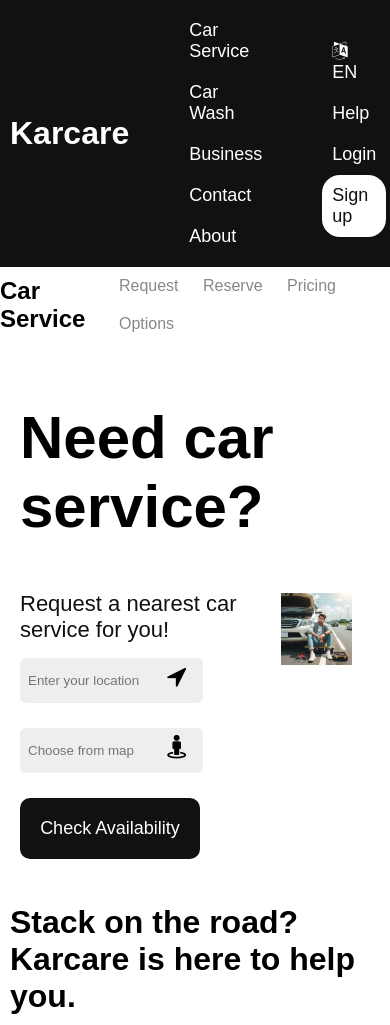
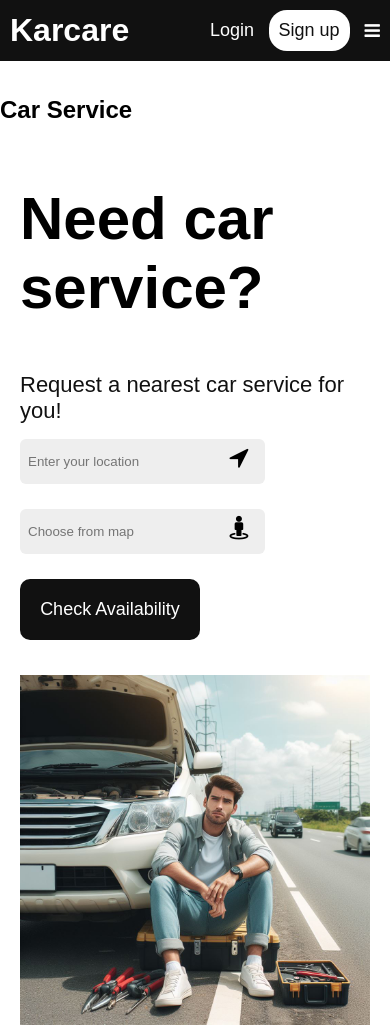
Before and after one commit to joseph-winner/karcarev2, a plain HTML site: page index.html in a window 390 px wide. Shown: the top 1025 px of the page. Drawn offline with Linux system fonts and the light colour scheme.

Commit message:
adeding responsiveness

```diff
--- a/index.css
+++ b/index.css
@@ -57,15 +57,12 @@
     font-size: 24px;
 }
 
-gmp-map {
-    height: 300px;
-  }
-
 /* MINI NAVIGATION STARTS */
 .body-container{
     display: flex;
     justify-content: space-between;
     align-items: center;
+    margin-top: 35px;
 }
 
 .body-container .items-container{
@@ -179,3 +176,75 @@ gmp-map {
     margin-top: 10px;
 }
 /* ABOUT US SECTION ENDS */
+
+
+
+
+
+
+
+
+
+/* MEDIA QUERY RESPONSIVENESS */
+/* //BIGGER SCREENS */
+@media(min-width:767px){
+    .humberger{
+        display: none;
+    }
+}
+
+/* //SMALLER SCREENS */
+@media(max-width:767px){
+
+    /* //NAVIGATION BAR */
+    .nav-left{
+        display: none;
+    }
+    .humberger{
+        margin-left: 10px;
+        font-size: 18px;
+        font-weight: 500px;
+        display: flex;
+    }
+    .nav-right .bg-screen{
+        display: none;
+    }
+    .nav-right ul li{
+        font-size: 16px;
+    }
+    .sign-up{
+        padding: 2px 1px;
+    }
+    .nav-items{
+        gap: 5px;
+    }
+
+    /* MINI NAVIGATION */
+    .items-container{
+        display: none;
+    }
+
+    /* HERO SECTION STARTS */
+    .hero-container{
+        flex-wrap: wrap;
+        gap: 35px;
+    }
+    hero-desc h1{
+        font-size: 45px;
+        font-weight: 700;
+    }
+    .hero-container .hero-img{
+        width: 100%;
+    }
+
+    .hero-container .hero-img img{
+        width: 100%;
+    }
+
+    /* ABOUT US SECTION STARTS */
+    .about-rows{
+        flex-wrap: wrap;
+    }
+
+}
+/* MEDIA QUERY RESPONSIVENESS */
--- a/index.html
+++ b/index.html
@@ -38,10 +38,10 @@
 
                 <div class="nav-right nav-list">
                     <ul>
-                        <li>
+                        <li class="bg-screen">
                             <a href=""> <i class="fa fa-language"></i> EN</a>
                         </li>
-                        <li>
+                        <li class="bg-screen">
                             <a href="">Help</a>
                         </li>
                         <li>
@@ -51,6 +51,9 @@
                             <a href="">Sign up</a>
                         </li>
                     </ul>
+                </div>
+                <div class="humberger">
+                    <i class="fa fa-bars"></i>
                 </div>
             </div>
         </div>
```
